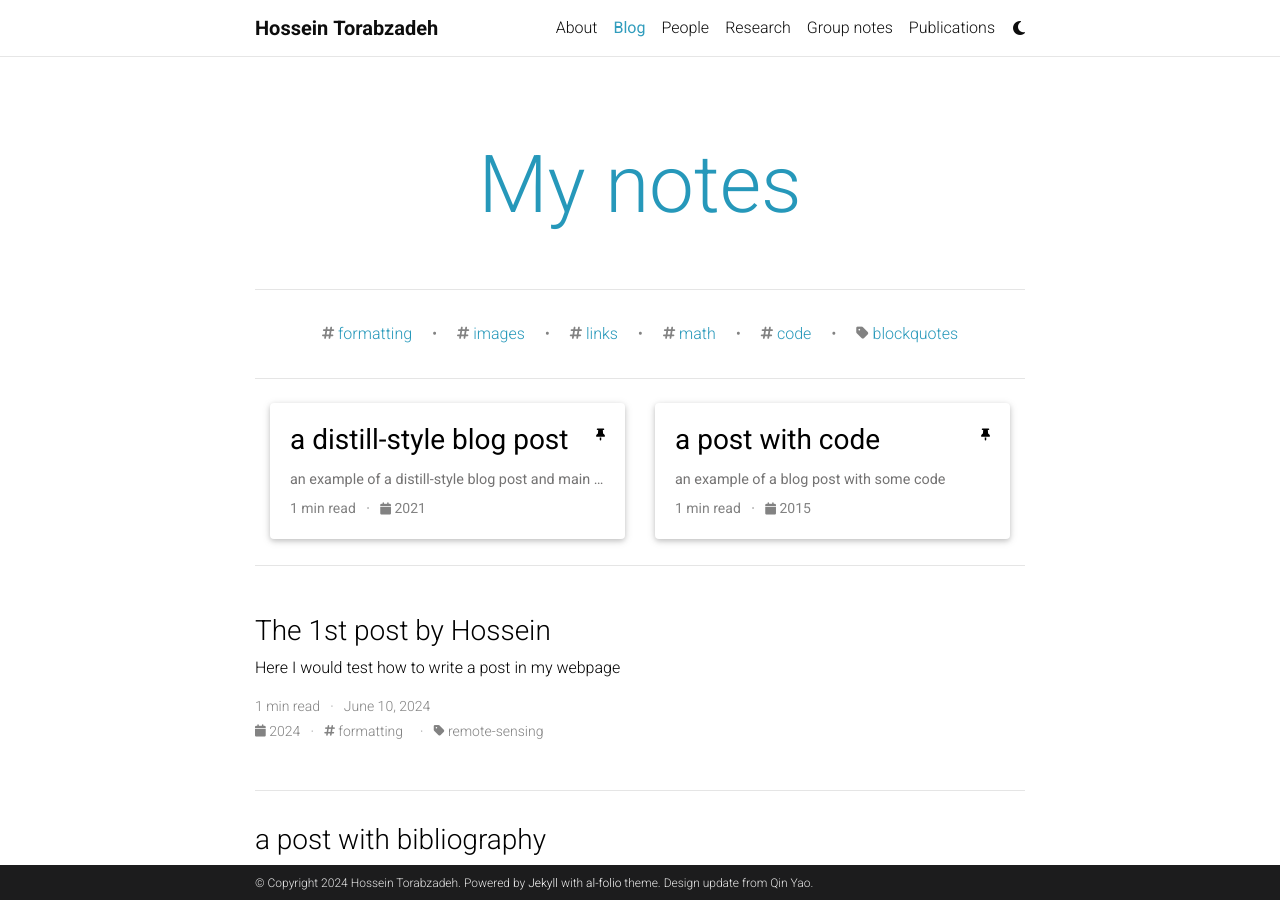
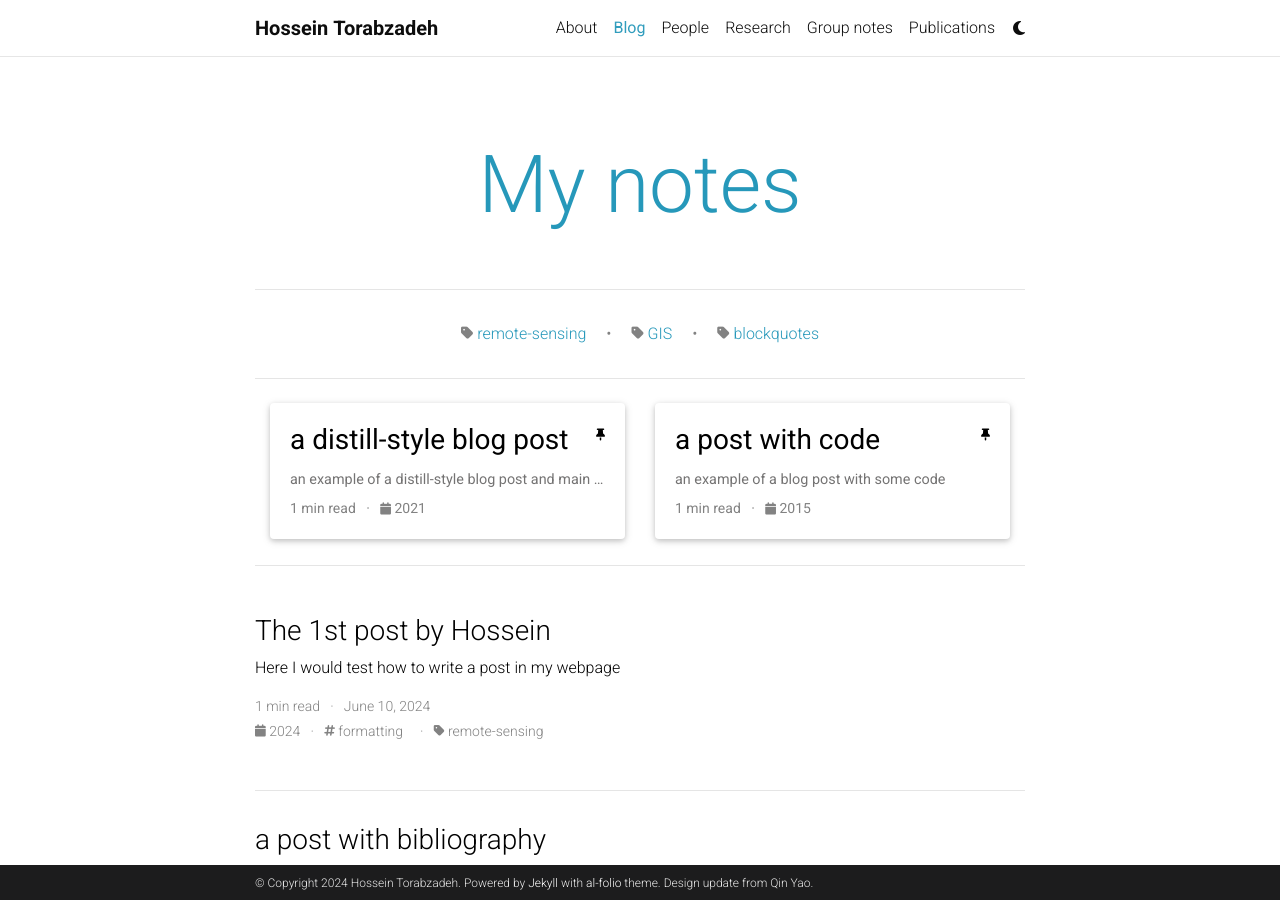
Before and after one commit to torabzadeh/BLOG01, a Jekyll site: the page built from blog/index.html, in a window 1280 px wide and 900 px high. Built offline with Jekyll 4.4.1, drawn with Linux system fonts in a browser that asks for light colours; the list of posts is cut into pages by our own code; comment, search, counter and statistics services are not loaded; a style sheet for code colours, icons or effects is not loaded.

Commit message:
Update _config.yml

```diff
--- a/_config.yml
+++ b/_config.yml
@@ -5,7 +5,7 @@
 title: blank # the website title (if blank, full name will be used instead)
 first_name: Hossein
 last_name: Torabzadeh
-email: mdean@bnl.gov
+email: torabzadeh[at]basu.ac.ir
 description: > # the ">" symbol means to ignore newlines until "footer_text:"
   Resonant x-ray scattering on quantum materials at Brookhaven.
 footer_text: >
@@ -65,16 +65,16 @@
 # Social integration
 # -----------------------------------------------------------------------------
 
-github_username: mpmdean # your GitHub user name
+github_username: torabzadeh # your GitHub user name
 gitlab_username: # your GitLab user name
 twitter_username: # your Twitter handle
 mastodon_username: # your mastodon instance+username in the format instance.tld/@username
 linkedin_username: # your LinkedIn user name
 telegram_username: # your Telegram user name
-scholar_userid: mpmdean@gmail.com # your Google Scholar ID
+scholar_userid: mhmdUO0AAAAJ # your Google Scholar ID
 semanticscholar_id: # your Semantic Scholar ID
 whatsapp_number: # your WhatsApp number (full phone number in international format. Omit any zeroes, brackets, or dashes when adding the phone number in international format.)
-orcid_id: 0000-0001-5139-3543 # your ORCID ID
+orcid_id: # your ORCID ID
 medium_username: # your Medium username
 quora_username: # your Quora username
 publons_id: # your ID on Publons
@@ -99,6 +99,7 @@
 youtube_id: # your youtube channel id (youtube.com/@<youtube_id>)
 discord_id: # your discord id (18-digit unique numerical identifier)
 zotero_username: # your zotero username
+telegram_username: htorabzadeh # your Telegram user name
 wechat_qr: # filename of your wechat qr-code saved as an image (e.g., wechat-qr.png if saved to assets/img/wechat-qr.png)
 
 contact_note: >
@@ -254,7 +255,7 @@
 # -----------------------------------------------------------------------------
 
 jekyll-archives:
-  enabled: [year, tags, categories] # enables year, tag and category archives (remove if you need to disable one of them).
+  enabled: [year, categories] # enables year, tag and category archives (remove if you need to disable one of them).
   layouts:
     year: archive-year
     tag: archive-tag
@@ -264,8 +265,8 @@
     tag: '/blog/tag/:name/'
     category: '/blog/category/:name/'
 
-display_tags: ['formatting', 'images', 'links', 'math', 'code'] # these tags will be displayed on the front page of your blog
-display_categories: ['blockquotes'] # these categories will be displayed on the front page of your blog
+display_tags: # ['formatting', 'images', 'links', 'math', 'code'] # these tags will be displayed on the front page of your blog
+display_categories: ['remote-sensing', 'GIS', 'blockquotes'] # these categories will be displayed on the front page of your blog
 
 # -----------------------------------------------------------------------------
 # Jekyll Scholar
```
